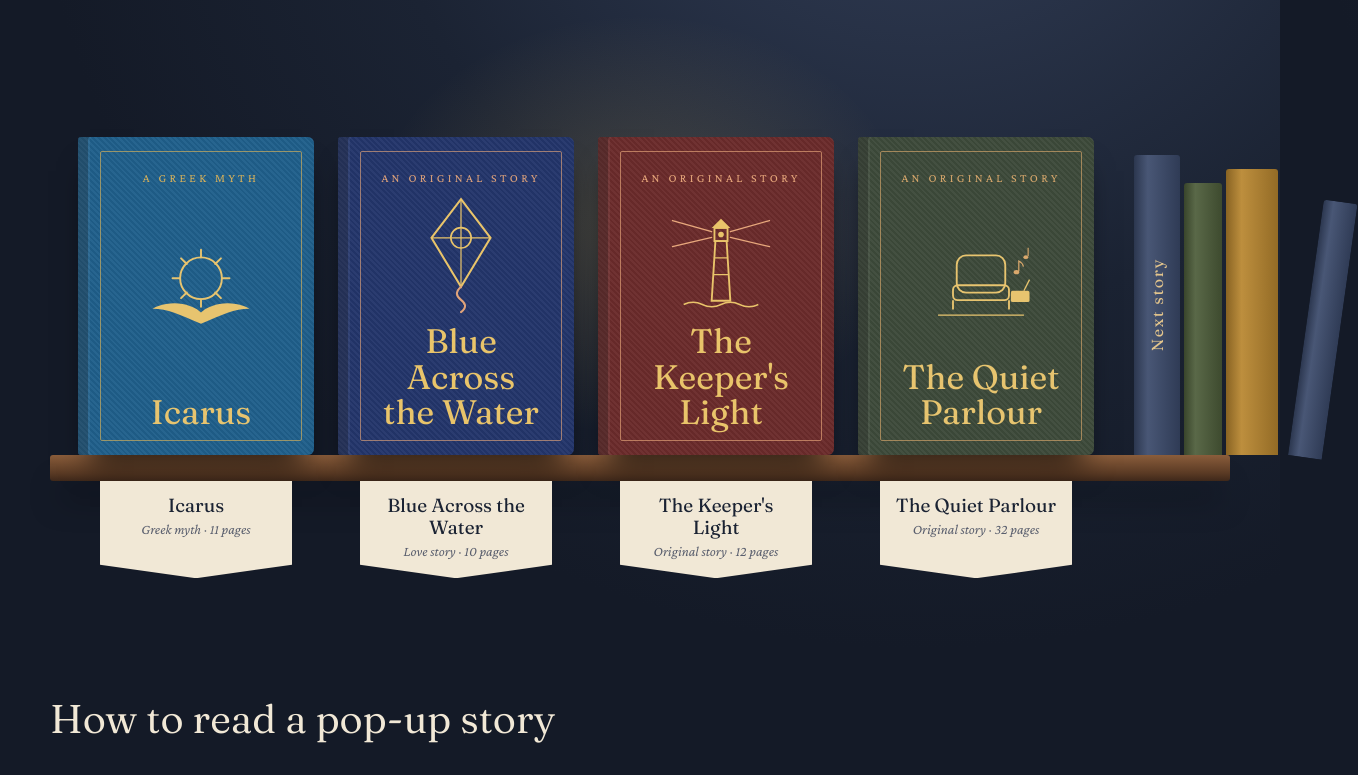
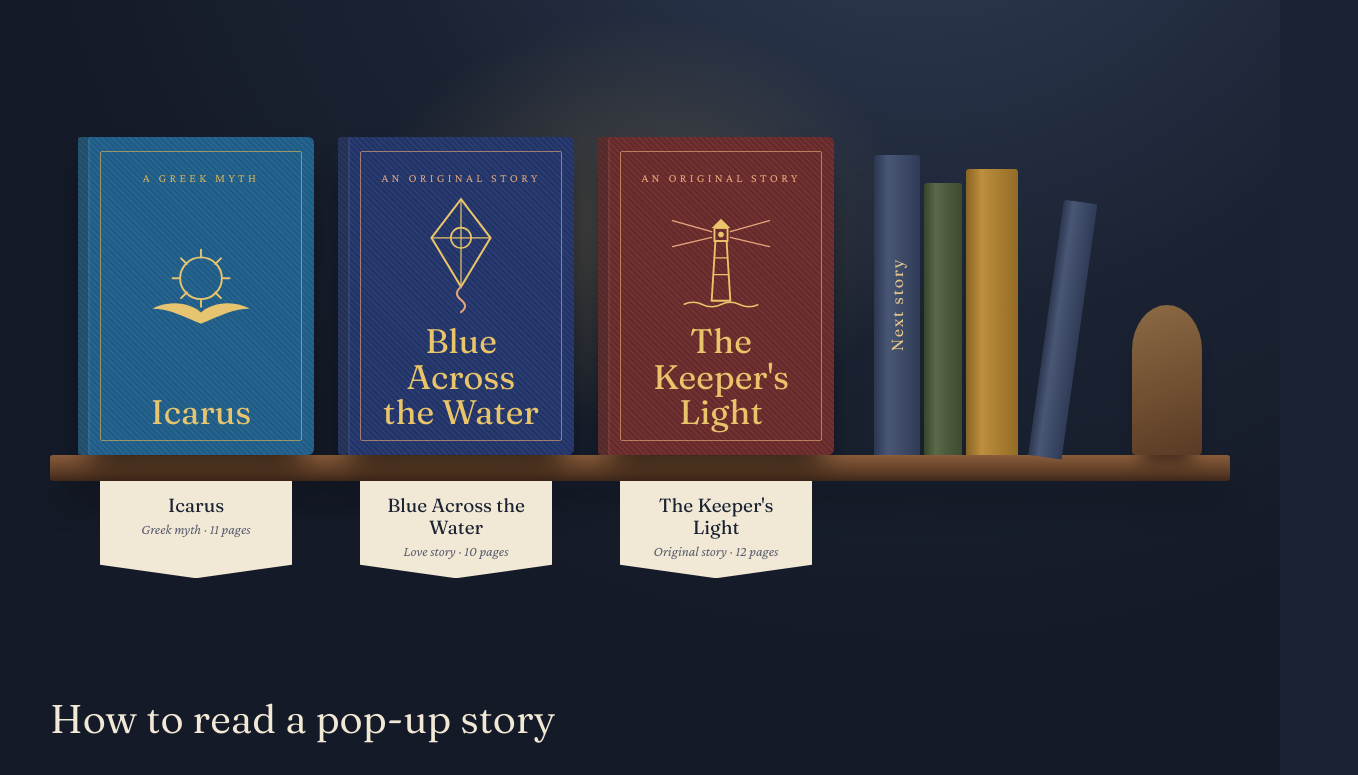
Before and after one commit to codelikesuraj/pop-up-story, a plain HTML site: page index.html in a window 1280 px wide. Shown: the part 458-1233 px from the top of the page, 1358 px wide, since content can reach past the window. Drawn offline with nearby package versions, Linux system fonts and the light colour scheme.

Commit message:
Take The Quiet Parlour off the homepage shelf
The book's files stay in place, so it still opens at its own link.
"Open the newest book" now points to The Keeper's Light.

Co-Authored-By: Claude Opus 5.5 <noreply@anthropic.com>
Claude-Session: https://claude.ai/code/session_01AFy5gZUFEKRf5LTc2fFAsr

```diff
--- a/index.html
+++ b/index.html
@@ -164,7 +164,7 @@ footer{display:flex;flex-wrap:wrap;justify-content:space-between;gap:12px;paddin
    <p class="lede">Old tales and new ones, cut from paper. Pick a book from the shelf, open the cover, and watch each scene rise as you turn the pages.</p>
   </div>
   <div class="ctas">
-   <a class="btn primary" href="the-quiet-parlour/">Open the newest book</a>
+   <a class="btn primary" href="the-keepers-light/">Open the newest book</a>
    <a class="btn ghost" href="#shelf">Browse the shelf</a>
   </div>
  </section>
@@ -197,14 +197,6 @@ footer{display:flex;flex-wrap:wrap;justify-content:space-between;gap:12px;paddin
      <span class="name">The Keeper's Light</span>
     </div>
    </a>
-   <a class="book" href="the-quiet-parlour/" aria-label="Open The Quiet Parlour, an original story, 32 pages" style="position:relative;--cloth:#3d4a3a;--foil:#e7c46f;--foil-2:#d9a86c">
-    <span class="peek">Open the book ›</span>
-    <div class="cover">
-     <span class="kind">An original story</span>
-     <svg viewBox="0 0 120 120" aria-hidden="true"><rect x="34" y="40" width="52" height="40" rx="10" fill="none" stroke="currentColor" stroke-width="2"/><rect x="30" y="72" width="60" height="16" rx="5" fill="none" stroke="currentColor" stroke-width="2"/><path d="M30 88v10M90 88v10" stroke="currentColor" stroke-width="2"/><rect x="92" y="78" width="20" height="12" rx="2" fill="currentColor"/><path d="M106 78 l6-12" stroke="currentColor" stroke-width="1.4"/><g fill="var(--foil-2)"><ellipse cx="98" cy="58" rx="3" ry="2.2"/><path d="M100.5 57 V46 q4 2 5 6" fill="none" stroke="var(--foil-2)" stroke-width="1.3"/><ellipse cx="108" cy="42" rx="2.6" ry="2"/><path d="M110.5 41 V32" fill="none" stroke="var(--foil-2)" stroke-width="1.2"/></g><path d="M14 104 H106" stroke="currentColor" stroke-width="1.4"/></svg>
-     <span class="name">The Quiet Parlour</span>
-    </div>
-   </a>
    <div class="spines" aria-hidden="true">
     <div class="spine next" style="background-color:#3b4a6b"><span>Next story</span></div>
     <div class="spine more" style="width:38px;height:272px;background-color:#4d5d3a"></div>
@@ -218,7 +210,6 @@ footer{display:flex;flex-wrap:wrap;justify-content:space-between;gap:12px;paddin
    <div class="tagwrap"><div class="tag"><b>Icarus</b><span>Greek myth · 11 pages</span></div></div>
    <div class="tagwrap"><div class="tag"><b>Blue Across the Water</b><span>Love story · 10 pages</span></div></div>
    <div class="tagwrap"><div class="tag"><b>The Keeper's Light</b><span>Original story · 12 pages</span></div></div>
-   <div class="tagwrap"><div class="tag"><b>The Quiet Parlour</b><span>Original story · 32 pages</span></div></div>
   </div>
  </section>
 
```
